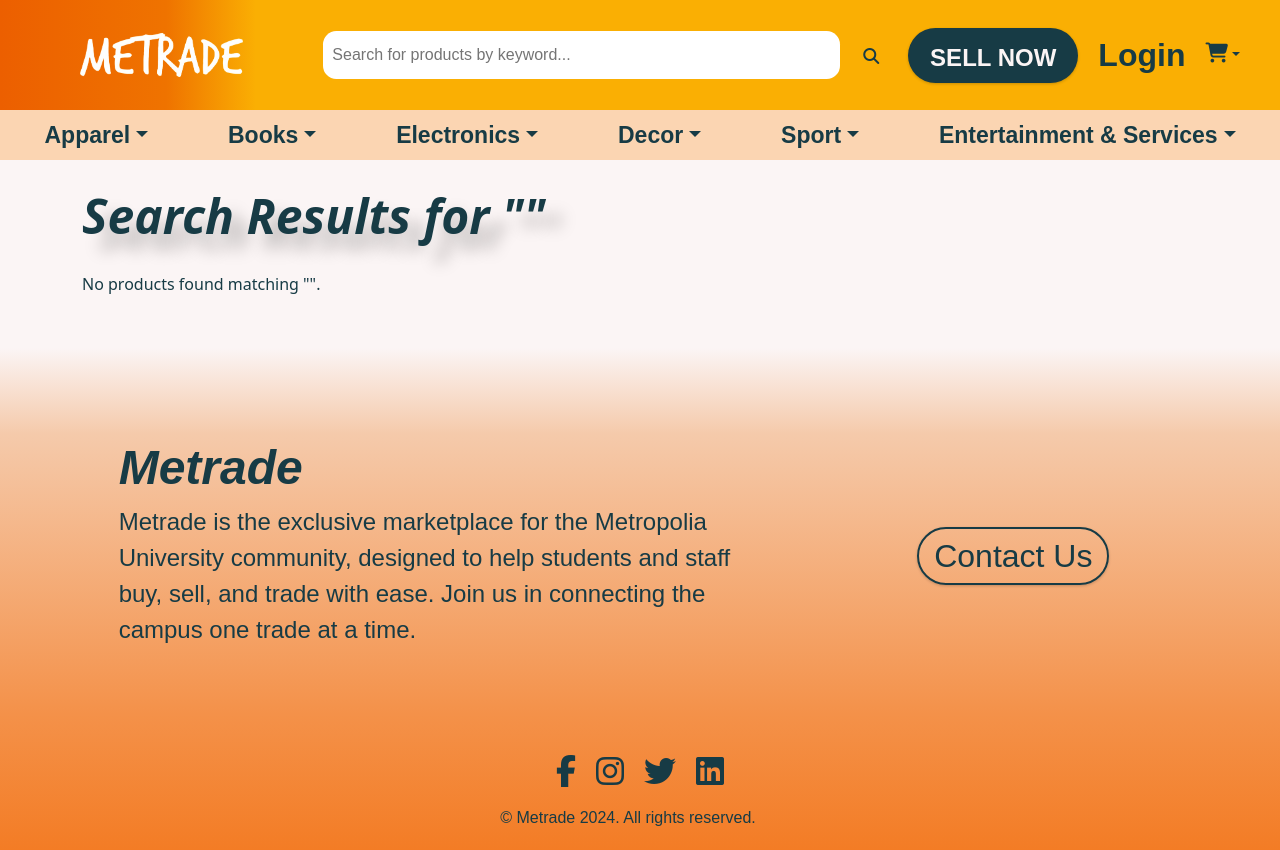
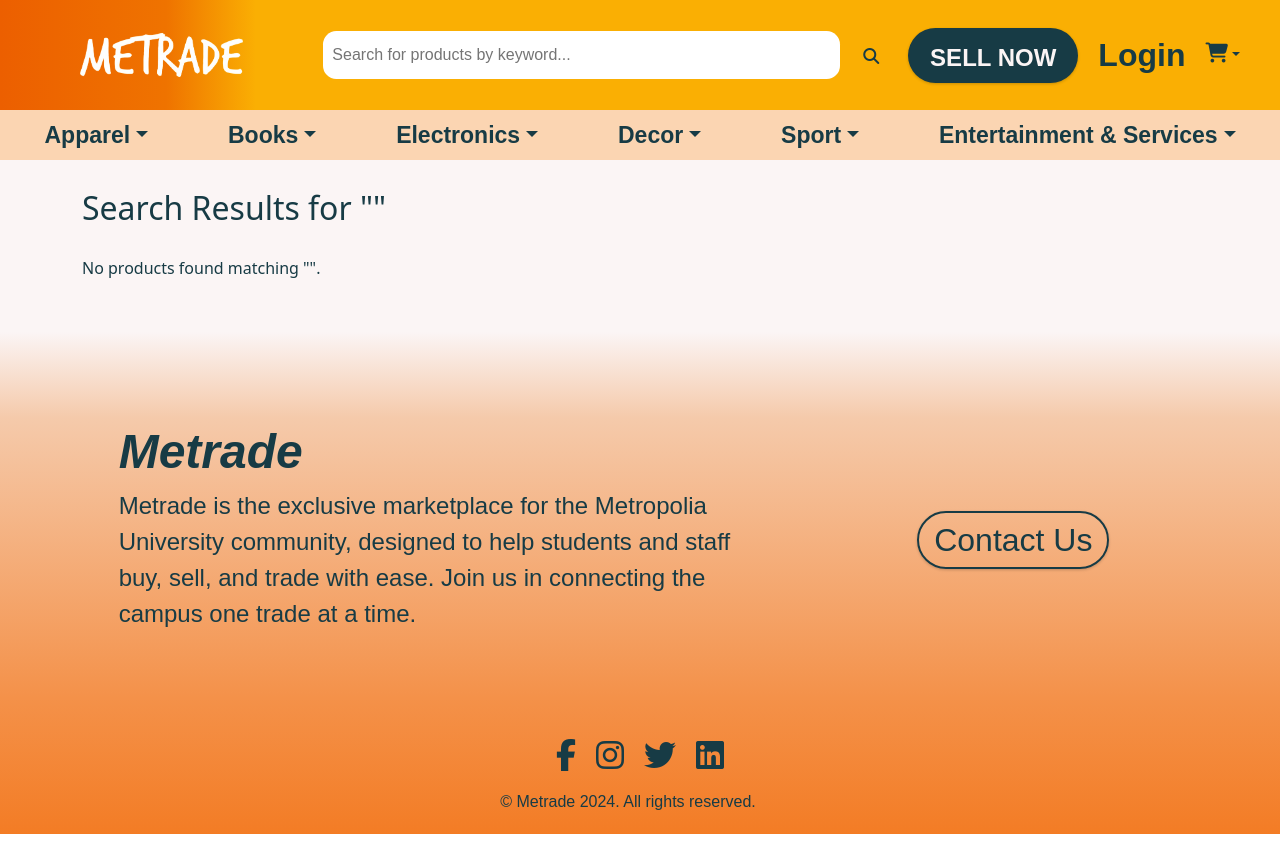
Before and after one commit to Nhidinh91/metrade, a React (Vite) app in the folder ecommerce/: page /search-results in a window 1280 px wide. Built offline with nearby package versions, Linux system fonts and the light colour scheme; the HTML template or start-up script is replaced by a standard one; a web font is replaced by a local one.

Commit message:
feat: search function improved - search also name and description

```diff
--- a/ecommerce/src/Pages/Newsfeed.jsx
+++ b/ecommerce/src/Pages/Newsfeed.jsx
@@ -26,7 +26,7 @@ const Newsfeed = () => {
       }
     };
     fetchProducts();
-  });
+  }, []);
 
   return (
     <Container fluid className={style.newfeed}>
--- a/ecommerce/src/Pages/SearchResult.jsx
+++ b/ecommerce/src/Pages/SearchResult.jsx
@@ -41,7 +41,7 @@ const SearchResults = () => {
     <>
       <Container fluid className={style.newfeed}>
         <Container>
-          <h1 className="fw-bold">Search Results for "{query}"</h1>
+          <h2 >Search Results for "{query}"</h2>
         </Container>
         <Container>
           {searchResults.length > 0 ? (
--- a/ecommerce/src/Styles/Newsfeed.module.css
+++ b/ecommerce/src/Styles/Newsfeed.module.css
@@ -8,3 +8,7 @@
     font-style: italic;
     text-shadow: 1rem 1rem 1rem #00000042;
 }
+
+.newfeed h2{
+    margin: 2rem 0;
+}
```
Also changed, not shown: 1 other file (tests, documents, lock files or other folders).
